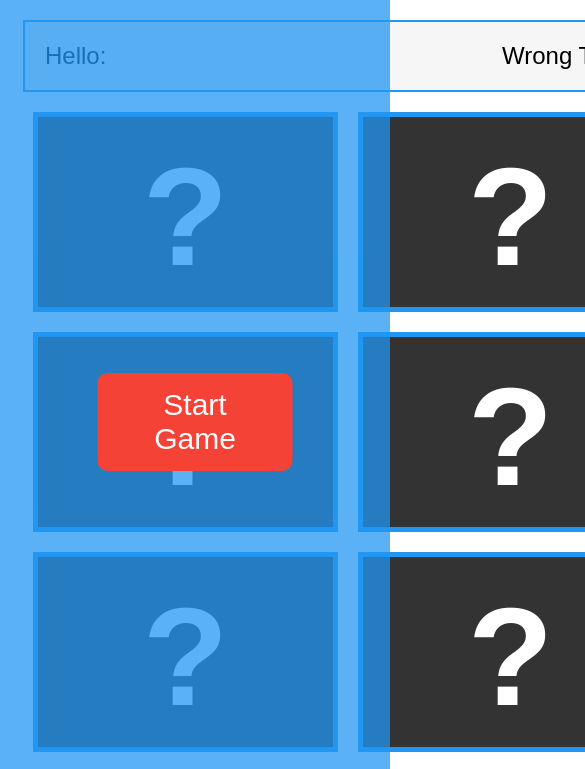
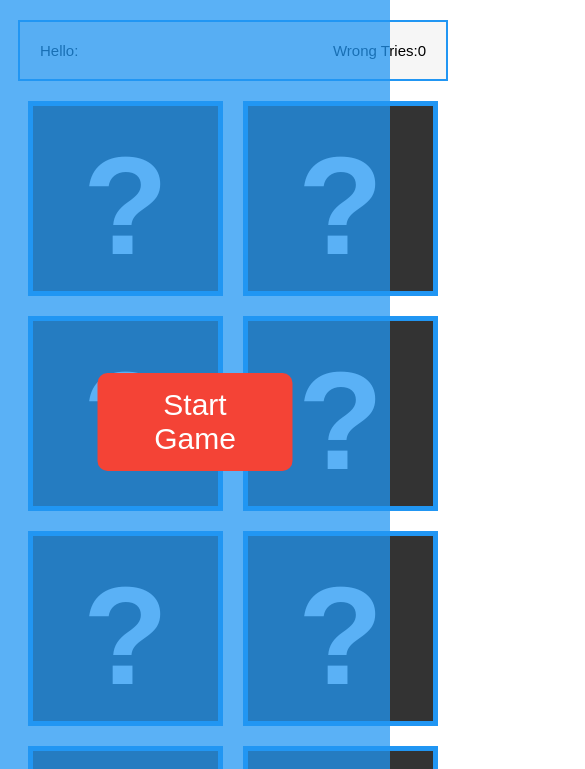
Before and after one commit to Ahmedsalem001/memory-game, a plain HTML site: page index.html in a window 390 px wide. Shown: the top 769 px of the page, 585 px wide, since content can reach past the window. Drawn offline with Linux system fonts and the light colour scheme.

Commit message:
Add files via upload

```diff
--- a/main.css
+++ b/main.css
@@ -102,28 +102,19 @@ body {
   transform: rotateY(180deg);
   pointer-events: none;
 }
-.container {
-  padding-left: 15px;
-  padding-right: 15px;
-  margin-left: auto;
-  margin-right: auto;
+@media (max-width: 480px) {
+  .container {
+    width: 450px;
+  }
+  .blocks-container {
+    width: 430px;
+  }
+  .info-container {
+    width: 430px;
+    font-size: 15px;
+  }
+  .blocks-container .game-block{
+  height: 195px;
+  flex: 1 0 150px;
+  }
 }
-/* small */
-@media (max-width: 768px) {
-  .container {
-    width: 650px;
-  }
-  .info-container{
-    width: 650px;
-  }
-  .blocks-container{
-    width: 650px;
-  }
-  .blocks-container .game-block {
-    flex: 1 0 200px;
-    height: 200px;
-  }
-  /* .blocks-container .game-block .front::before{
-    font-size: 160px;
-  } */
-}
```
